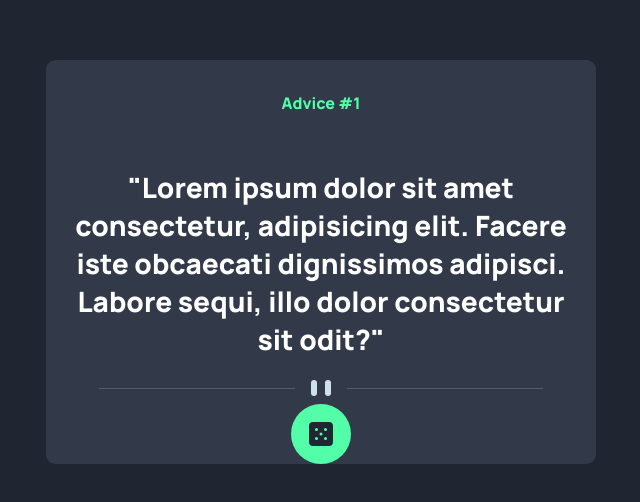
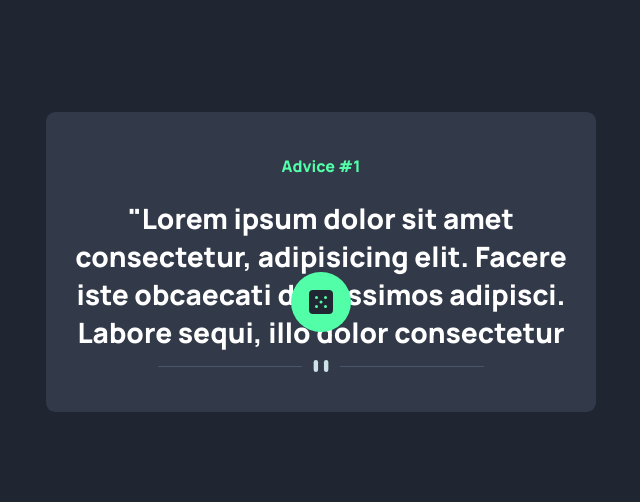
Before and after one commit to WanchalermMitcachon/StateAdvice, a plain HTML site: page advice-generator-app-main/index.html in a window 1280 px wide. Shown: the part 138-640 px from the top of the page, without its empty margins (319-959 px from the left). Drawn offline with Linux system fonts and the light colour scheme.

Commit message:
Add files via upload
แก้ css

```diff
--- a/advice-generator-app-main/style.css
+++ b/advice-generator-app-main/style.css
@@ -19,28 +19,30 @@ body{
 .card{
     background-color:hsl(217, 19%, 24%) ;
     max-width: 550px;
+    height: 300px;
     min-height: auto;
     display: flex;
     flex-direction: column;
     justify-content: center;
     align-items: center;
     border-radius: 0.6rem;
+    padding: 1rem;
 
 }
 .text-header{
     color: hsl(150, 100%, 66%);
     text-align: center;
-    padding: 2rem;
+    padding: 1.7rem;
 }
 .text-main{
     font-size: 28px;
     color: white;
-    padding: 1.4rem;
+    padding-bottom: 1.4rem;
     text-align: center;
 }
 .line{
 
-    margin-bottom: 0.5rem;
+    padding-bottom: 1.5rem;
 }
 .box{
     position: relative;
@@ -55,6 +57,8 @@ body{
     border-radius: 50%;;
     cursor: pointer;
     transition: all 1s;
+    position: absolute;
+    bottom: 330px;
 
 
 
```
